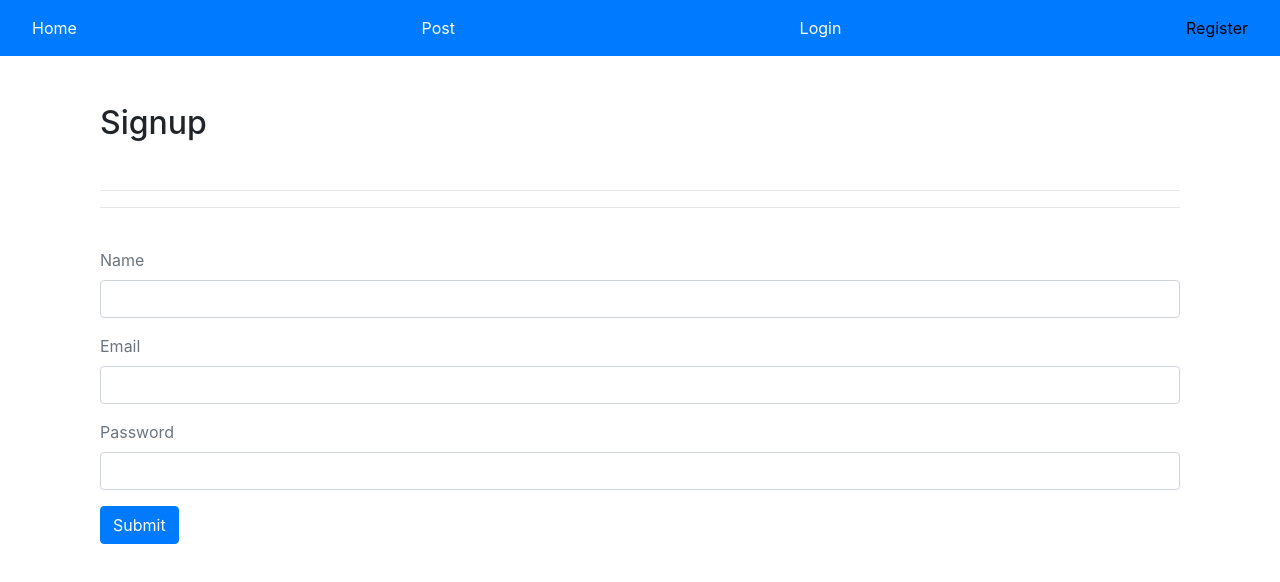
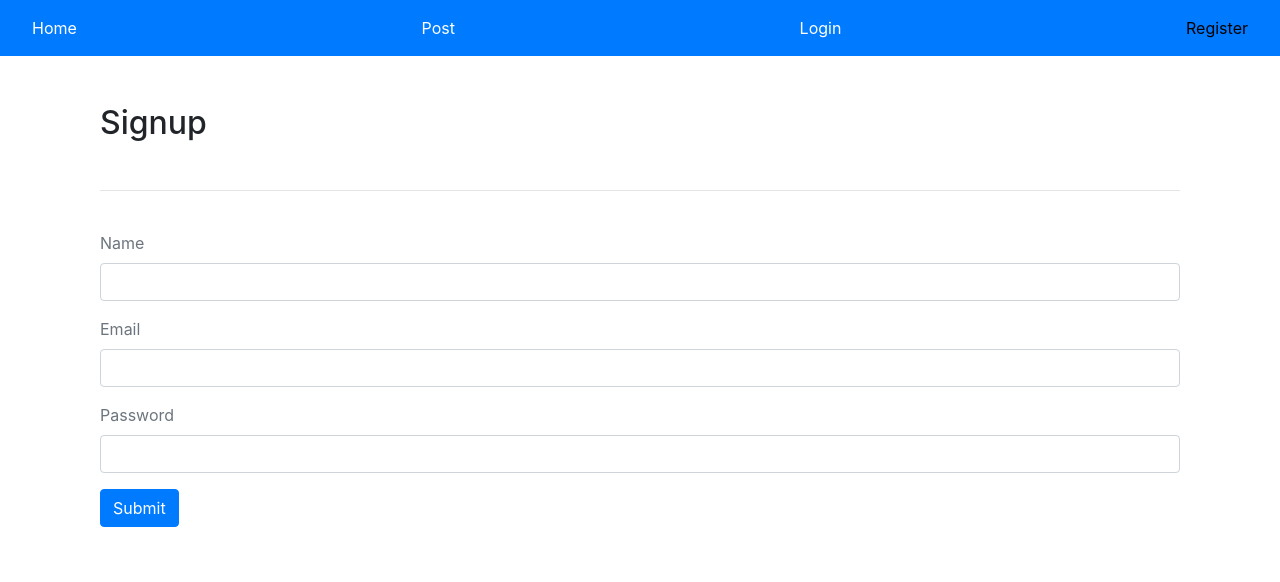
Before and after one commit to omkushwaha14/register, a React (Create React App) app in the folder client/: page /signup in a window 1280 px wide. Shown: the top 582 px of the page. Built offline with nearby package versions, Linux system fonts and the light colour scheme.

Commit message:
Update Signup.js

```diff
--- a/client/src/user/Signup.js
+++ b/client/src/user/Signup.js
@@ -94,15 +94,11 @@ class Signup extends Component {
                 <h2 className="mt-5 mb-5">Signup</h2>
 
                 <hr />
-
-
-                <hr />
                 <br />
 
                 <div
                     className="alert alert-danger"
-                    style={{ display: error ? "" : "none" }}
-                >
+                    style={{ display: error ? "" : "none" }}>
                     {error}
                 </div>
 
```
